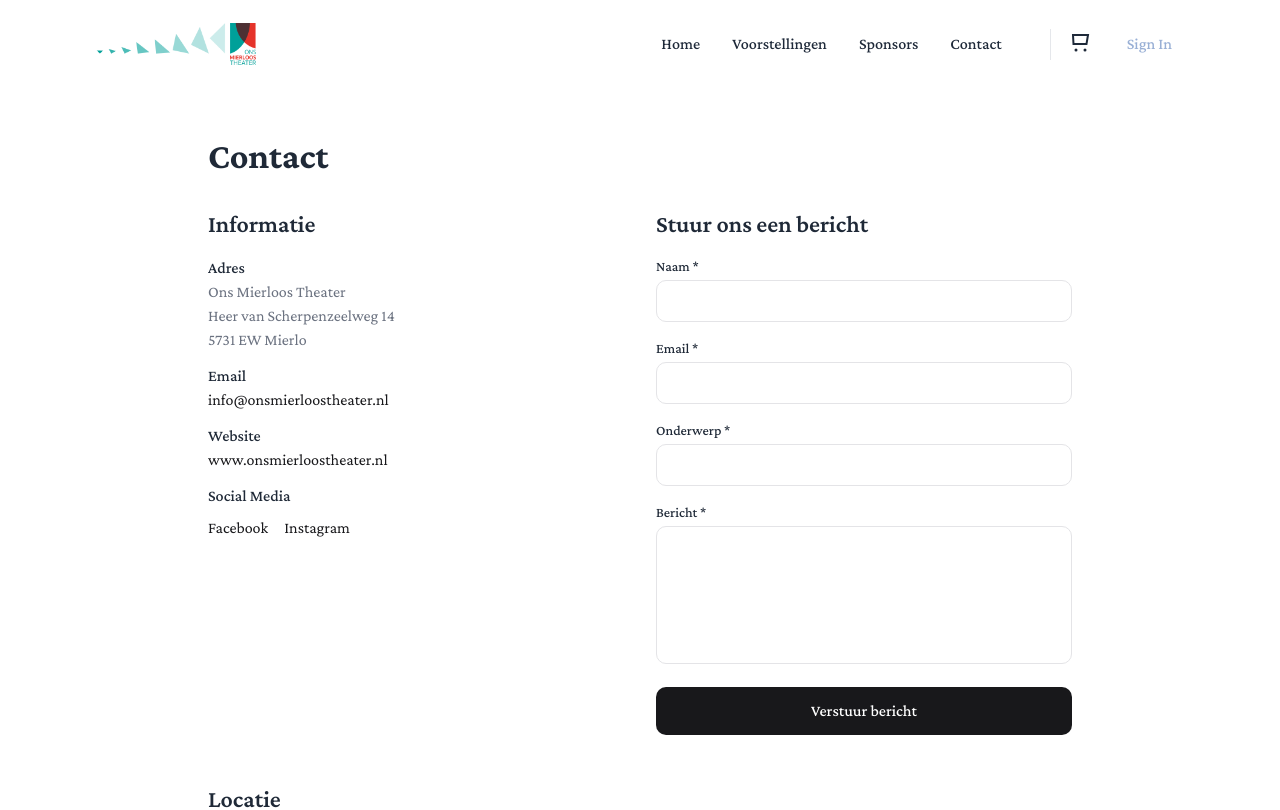
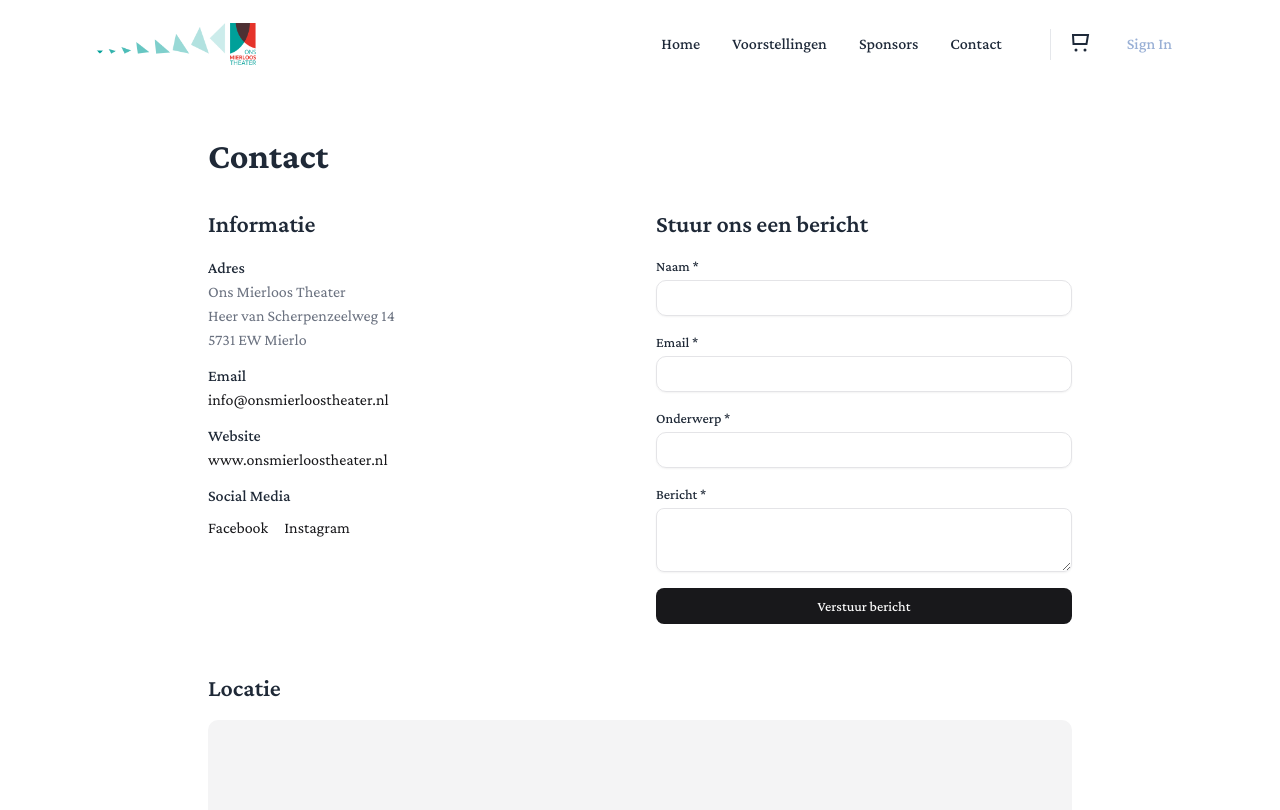
Before and after one commit to TvdLinden/ons-mierloos-theater, a Next.js app: page /contact in a window 1280 px wide. Shown: the top 810 px of the page. Built offline with nearby package versions, Linux system fonts and the light colour scheme; no server answers; a web font is replaced by a local one.

Commit message:
chore: used base components

```diff
--- a/app/admin/shows/page.tsx
+++ b/app/admin/shows/page.tsx
@@ -43,7 +43,7 @@ export default async function AdminPerformanceOverview() {
 import type { Show, ShowWithTagsAndPerformances } from '@/lib/db';
 import { revalidatePath } from 'next/cache';
 import { invalidatePerformancePaths } from '@/lib/utils/invalidatePerformancePaths';
-import { Button, Empty, EmptyContent, EmptyHeader, EmptyMedia, EmptyTitle } from '@/components/ui';
+import { Button } from '@/components/ui';
 
 function Table({ shows }: { shows: ShowWithTagsAndPerformances[] }) {
   async function handleStatusChange(id: string, targetStatus: 'published' | 'draft') {
--- a/app/checkout/CheckoutForm.tsx
+++ b/app/checkout/CheckoutForm.tsx
@@ -31,7 +31,7 @@ export default function CheckoutForm({ userName, userEmail }: CheckoutFormProps)
   const total = subtotal - discount;
 
   return (
-    <div className="max-w-xl mx-auto py-12 px-6 bg-surface rounded-lg shadow-lg">
+    <div className="w-full max-w-xl mx-auto py-12 px-6">
       <h1 className="text-3xl font-bold mb-8 text-primary">Afrekenen</h1>
       <p className="mb-6 text-zinc-700">Rond je bestelling af en betaal je kaartjes.</p>
       <ShoppingCart
--- a/app/contact/page.tsx
+++ b/app/contact/page.tsx
@@ -1,3 +1,4 @@
+import { Button, Input, Label, Textarea } from '@/components/ui';
 import { Metadata } from 'next';
 
 export const metadata: Metadata = {
@@ -79,10 +80,10 @@ export default function ContactPage() {
           <h2 className="text-2xl font-semibold mb-4 text-text-primary">Stuur ons een bericht</h2>
           <form className="space-y-4">
             <div>
-              <label htmlFor="name" className="block text-sm font-medium text-text-primary mb-1">
+              <Label htmlFor="name" className="block text-sm font-medium text-text-primary mb-1">
                 Naam *
-              </label>
-              <input
+              </Label>
+              <Input
                 type="text"
                 id="name"
                 name="name"
@@ -92,10 +93,10 @@ export default function ContactPage() {
             </div>
 
             <div>
-              <label htmlFor="email" className="block text-sm font-medium text-text-primary mb-1">
+              <Label htmlFor="email" className="block text-sm font-medium text-text-primary mb-1">
                 Email *
-              </label>
-              <input
+              </Label>
+              <Input
                 type="email"
                 id="email"
                 name="email"
@@ -105,10 +106,10 @@ export default function ContactPage() {
             </div>
 
             <div>
-              <label htmlFor="subject" className="block text-sm font-medium text-text-primary mb-1">
+              <Label htmlFor="subject" className="block text-sm font-medium text-text-primary mb-1">
                 Onderwerp *
-              </label>
-              <input
+              </Label>
+              <Input
                 type="text"
                 id="subject"
                 name="subject"
@@ -118,24 +119,26 @@ export default function ContactPage() {
             </div>
 
             <div>
-              <label htmlFor="message" className="block text-sm font-medium text-text-primary mb-1">
+              <Label htmlFor="message" className="block text-sm font-medium text-text-primary mb-1">
                 Bericht *
-              </label>
-              <textarea
+              </Label>
+              <Textarea
                 id="message"
                 name="message"
                 rows={5}
                 required
-                className="w-full px-4 py-2 border border-border rounded-lg focus:outline-none focus:ring-2 focus:ring-primary focus:border-transparent resize-none"
+                // className="w-full px-4 py-2 border border-border rounded-lg focus:outline-none focus:ring-2 focus:ring-primary focus:border-transparent resize-none"
               />
             </div>
 
-            <button
+            <Button
               type="submit"
-              className="w-full bg-primary text-white py-3 px-6 rounded-lg hover:bg-opacity-90 transition-colors font-medium"
+              variant="default"
+              className="w-full"
+              // className="w-full bg-primary text-white py-3 px-6 rounded-lg hover:bg-opacity-90 transition-colors font-medium"
             >
               Verstuur bericht
-            </button>
+            </Button>
           </form>
         </div>
       </div>
--- a/components/admin/AdminPageHeader.tsx
+++ b/components/admin/AdminPageHeader.tsx
@@ -1,5 +1,6 @@
 import Link from 'next/link';
 import { ReactNode } from 'react';
+import { Button } from '../ui';
 
 type AdminPageHeaderProps = {
   title: string;
@@ -28,9 +29,9 @@ export function AdminPageHeader({ title, backHref = '/admin', action }: AdminPag
             {typeof action === 'object' && 'href' in action ? (
               <Link
                 href={action.href}
-                className="px-4 py-2 bg-accent text-surface rounded font-semibold hover:bg-secondary shadow transition-colors"
+                // className="px-4 py-2 bg-accent text-surface rounded font-semibold hover:bg-secondary shadow transition-colors"
               >
-                {action.label}
+                <Button variant="secondary">{action.label}</Button>
               </Link>
             ) : (
               action
```
